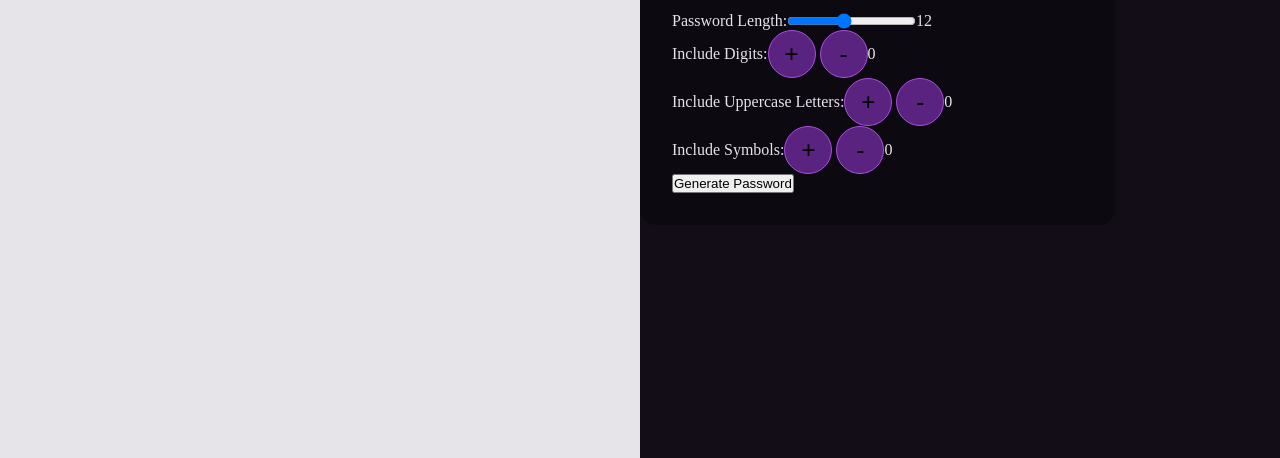
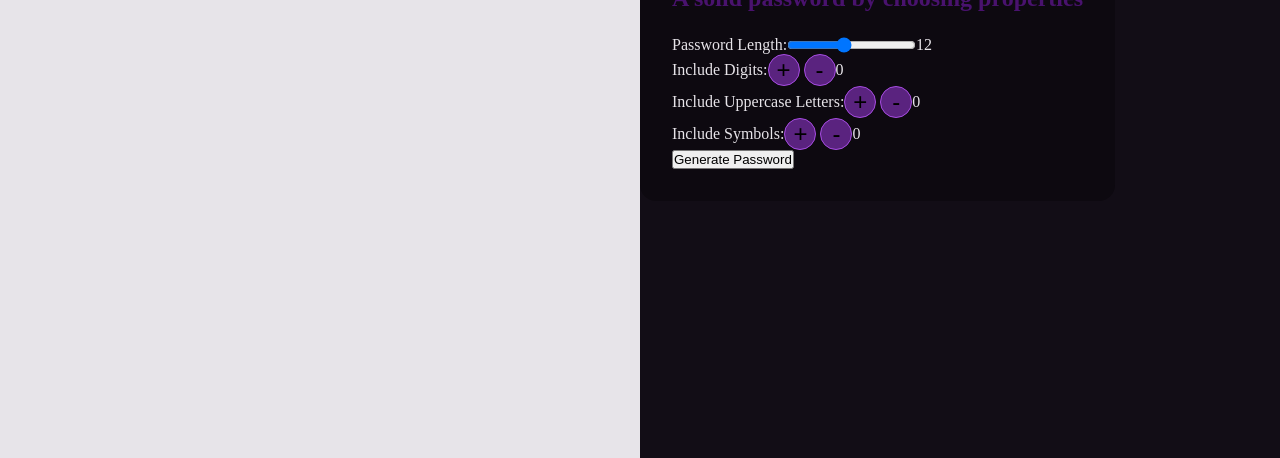
Before and after one commit to pawelek7k/password-generator, a website: page index.html in a window 1280 px wide. Shown: the part 342-800 px from the top of the page. Drawn offline with Linux system fonts and the light colour scheme.

Commit message:
Update styles.css

```diff
--- a/styles/styles.css
+++ b/styles/styles.css
@@ -45,8 +45,8 @@ h3 {
 .circle {
   background-color: var(--secondary);
   border-radius: 50%;
-  width: 3rem;
-  height: 3rem;
+  width: 2rem;
+  height: 2rem;
   border: none;
   border: thin solid var(--accent);
   font-size: 1.5rem;
@@ -71,3 +71,6 @@ h3 {
 .create-password-container h3 {
   margin-bottom: 1.5rem;
 }
+
+.length {
+}
```
